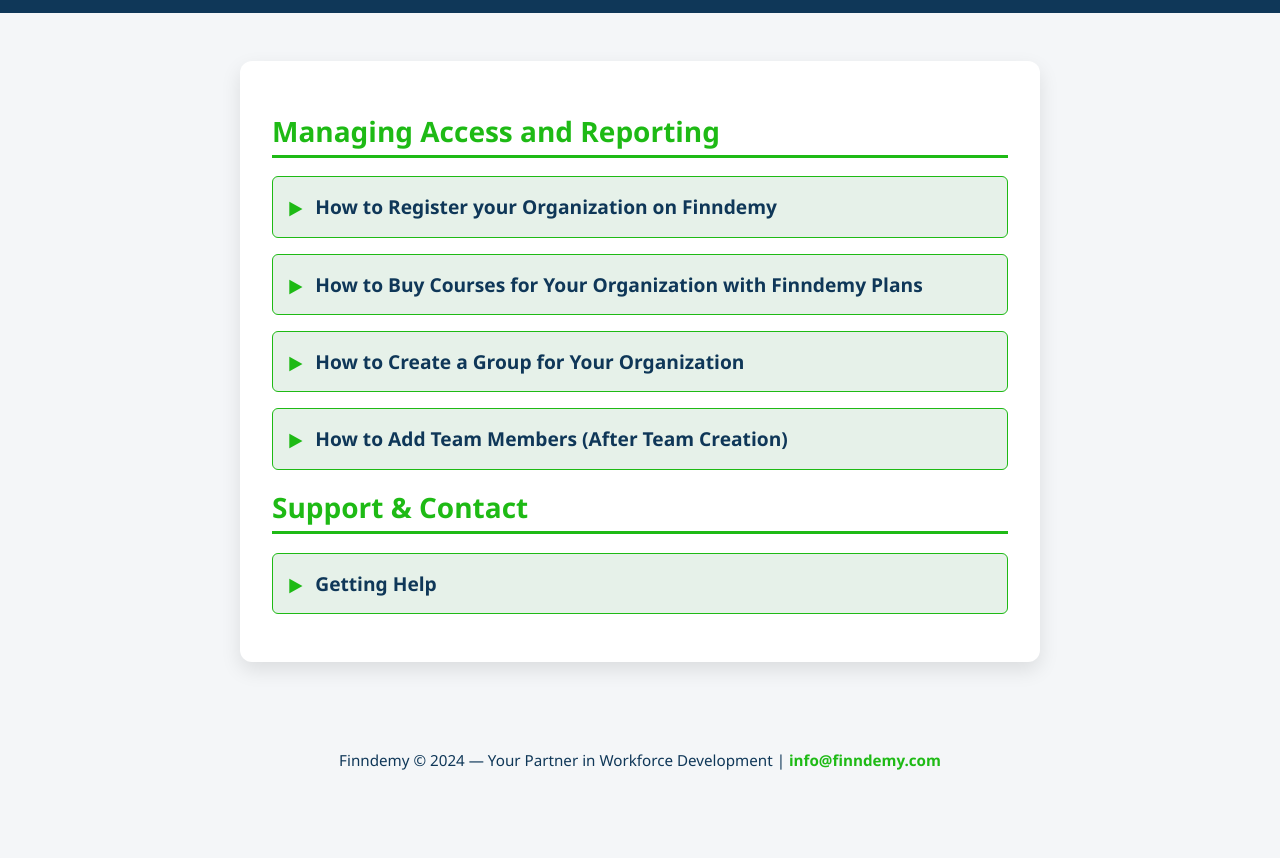
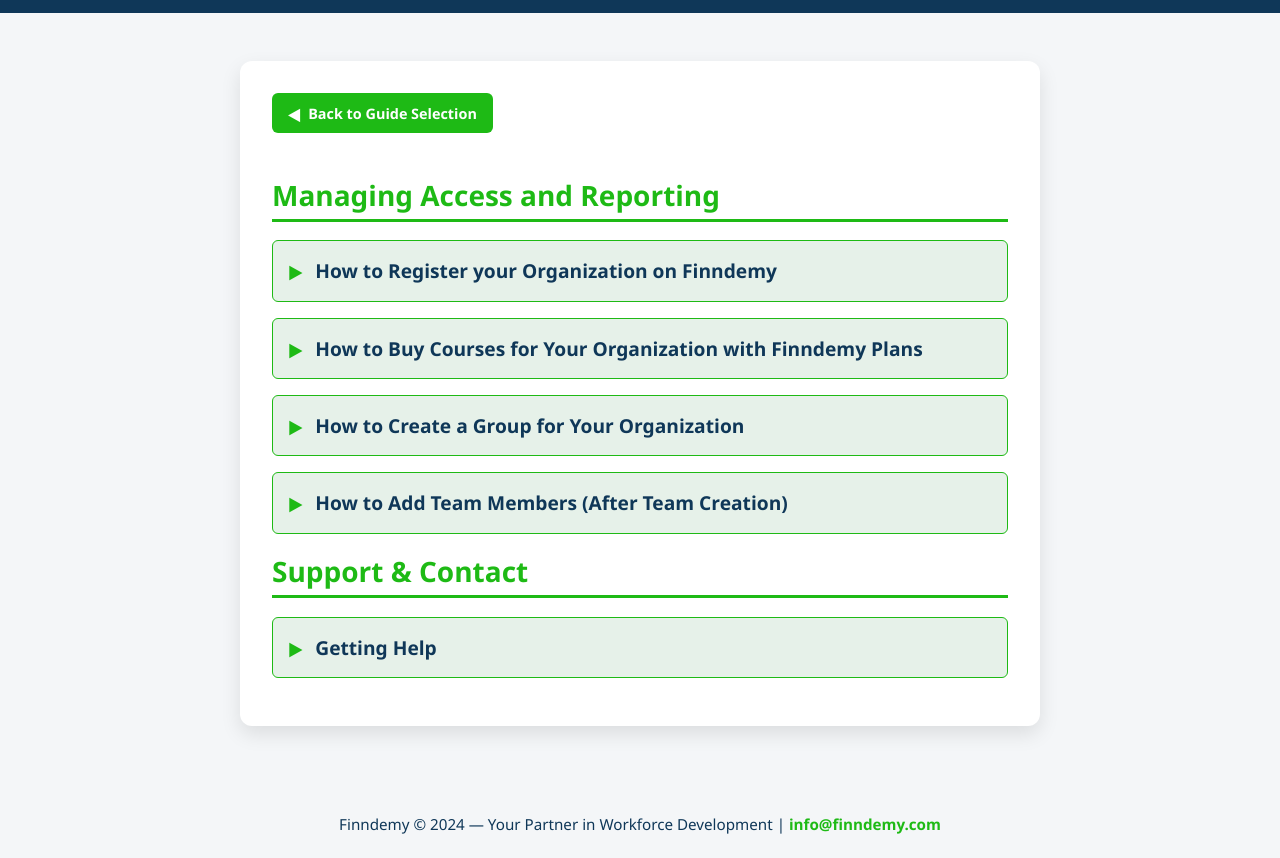
Before and after one commit to ClemooooFx/finndemy-test-ray-final, a plain HTML site: page organizationguide.html in a window 1280 px wide. Shown: the part 90-948 px from the top of the page. Before the commit the page ends 884 px from the top, so only its background shows below. Drawn offline with Linux system fonts and the light colour scheme.

Commit message:
Update organizationguide.html

```diff
--- a/organizationguide.html
+++ b/organizationguide.html
@@ -221,6 +221,9 @@
   <header class="header-title">Finndemy Organization Guide</header>
 </header>
 <main>
+    <a href="index.html" class="back-button-top">
+        <span class="back-button-icon">◀</span> Back to Guide Selection
+    </a>
   <h1>Managing Access and Reporting</h1>
   <details id="how-to-register-your-organization-on-finndemy">
   <summary><a href="#how-to-register-your-organization-on-finndemy">How to Register your Organization on Finndemy</a></summary>
```
